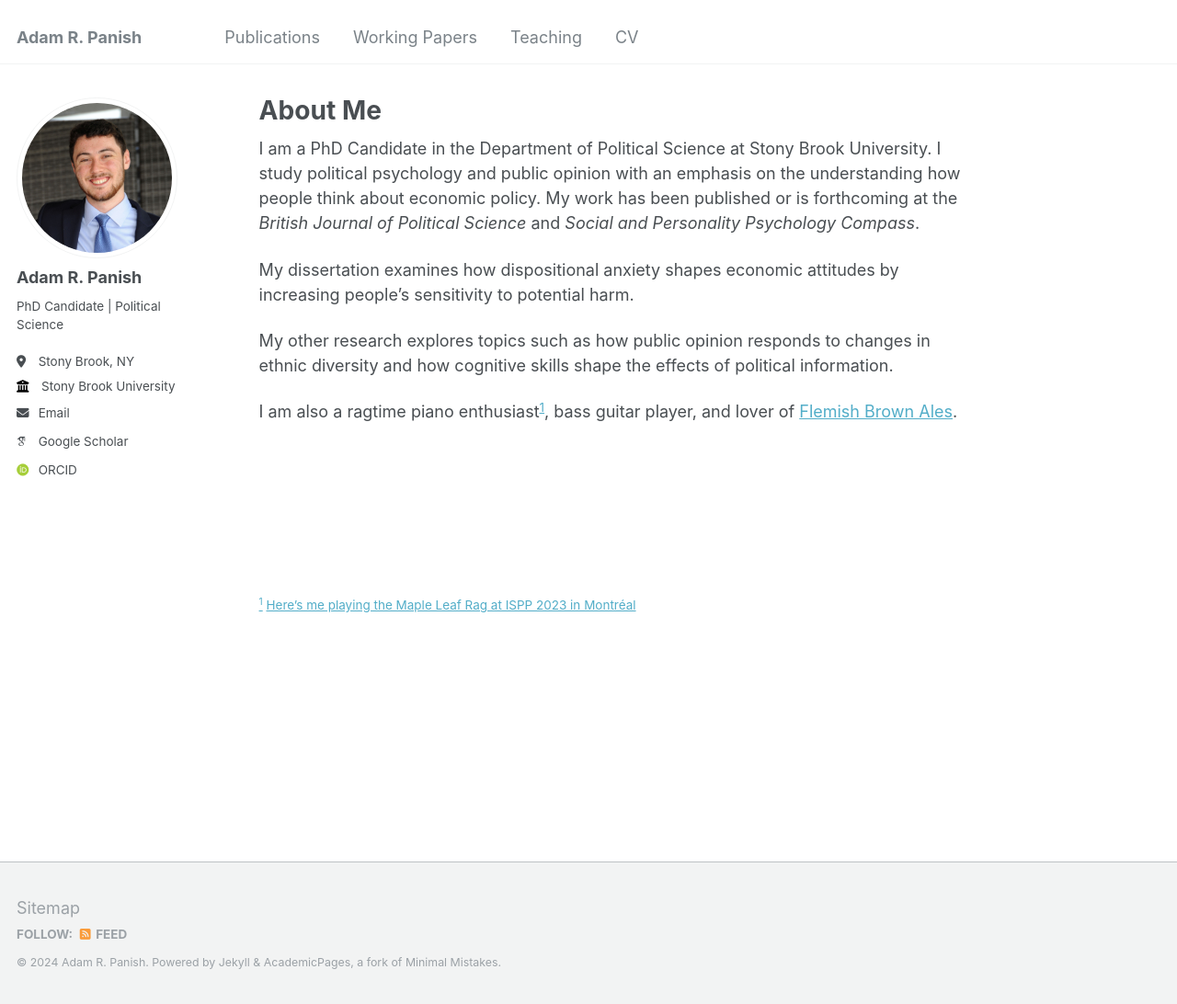
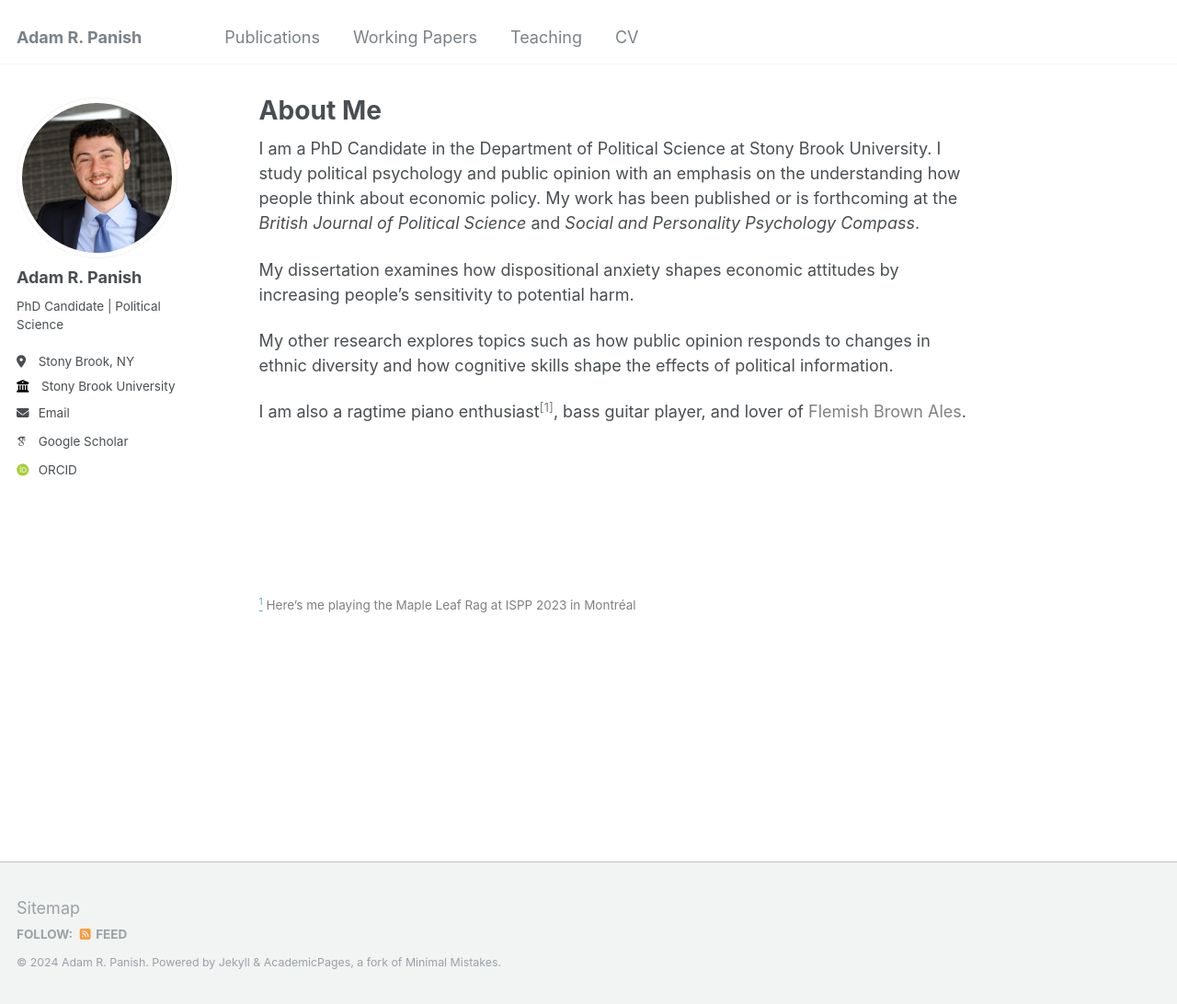
Before and after one commit to adampanish/adampanish.github.io, a Jekyll site: the page built from _pages/about.md, in a window 1280 px wide and 1092 px high. Shown: the whole window at 92% size. Built offline with Jekyll 4.4.1, drawn with Linux system fonts in a browser that asks for light colours; some web fonts are replaced.

Commit message:
Update about.md

```diff
--- a/_pages/about.md
+++ b/_pages/about.md
@@ -13,7 +13,7 @@
 
 My other research explores topics such as how public opinion responds to changes in ethnic diversity and how cognitive skills shape the effects of political information.
 
-I am also a ragtime piano enthusiast<sup style="border-bottom: 0; color: grey">[1](#footnote)</sup>, bass guitar player, and lover of <span style="border-bottom: 0">[Flemish Brown Ales](https://en.wikipedia.org/wiki/Oud_bruin)</span>.
+I am also a ragtime piano enthusiast<sup style="border-bottom: 0"><a href="#footnote" style="color: grey; text-decoration: none;">[1]</a></sup>, bass guitar player, and lover of <a href="https://en.wikipedia.org/wiki/Oud_bruin" style="border-bottom: 0; color: grey; text-decoration: none;">Flemish Brown Ales</a>.
 
 <br>
 <br>
@@ -21,4 +21,4 @@
 <br>
 <br>
 
-<span style="border-bottom: 0; color: grey; font-size:0.75em;"><a name="footnote"><sup>1</sup></a> [Here's me playing the Maple Leaf Rag at ISPP 2023 in Montréal](https://drive.google.com/file/d/1xkCO91WDJQQ0Pbmvj_mtcPDrH1Yzi08j/view?usp=drive_link)</span>
+<span style="border-bottom: 0; font-size:0.75em;"><a name="footnote"><sup>1</sup></a> <a href="https://drive.google.com/file/d/1xkCO91WDJQQ0Pbmvj_mtcPDrH1Yzi08j/view?usp=drive_link" style="color: grey; text-decoration: none;">Here's me playing the Maple Leaf Rag at ISPP 2023 in Montréal</a></span>
```
